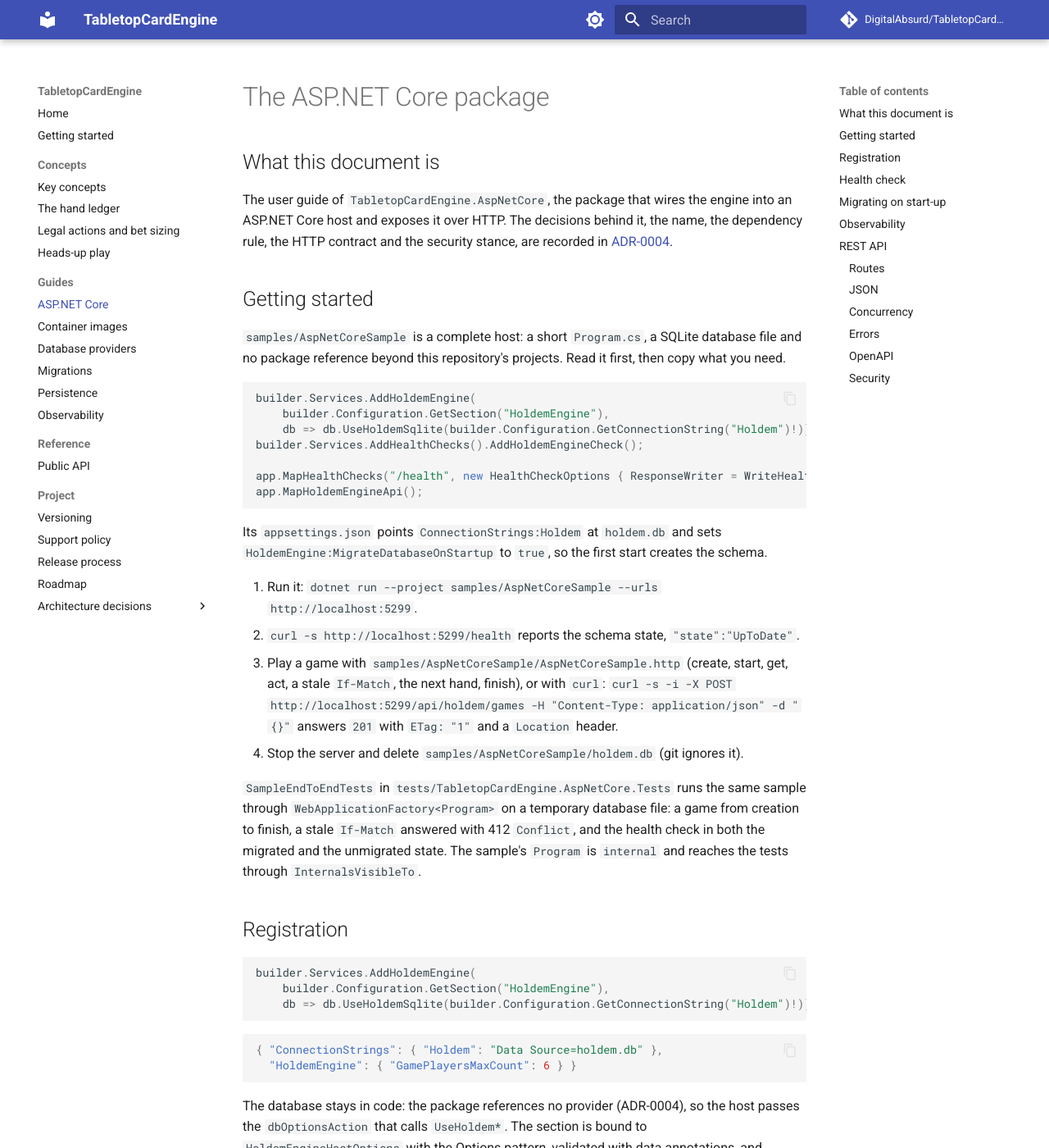
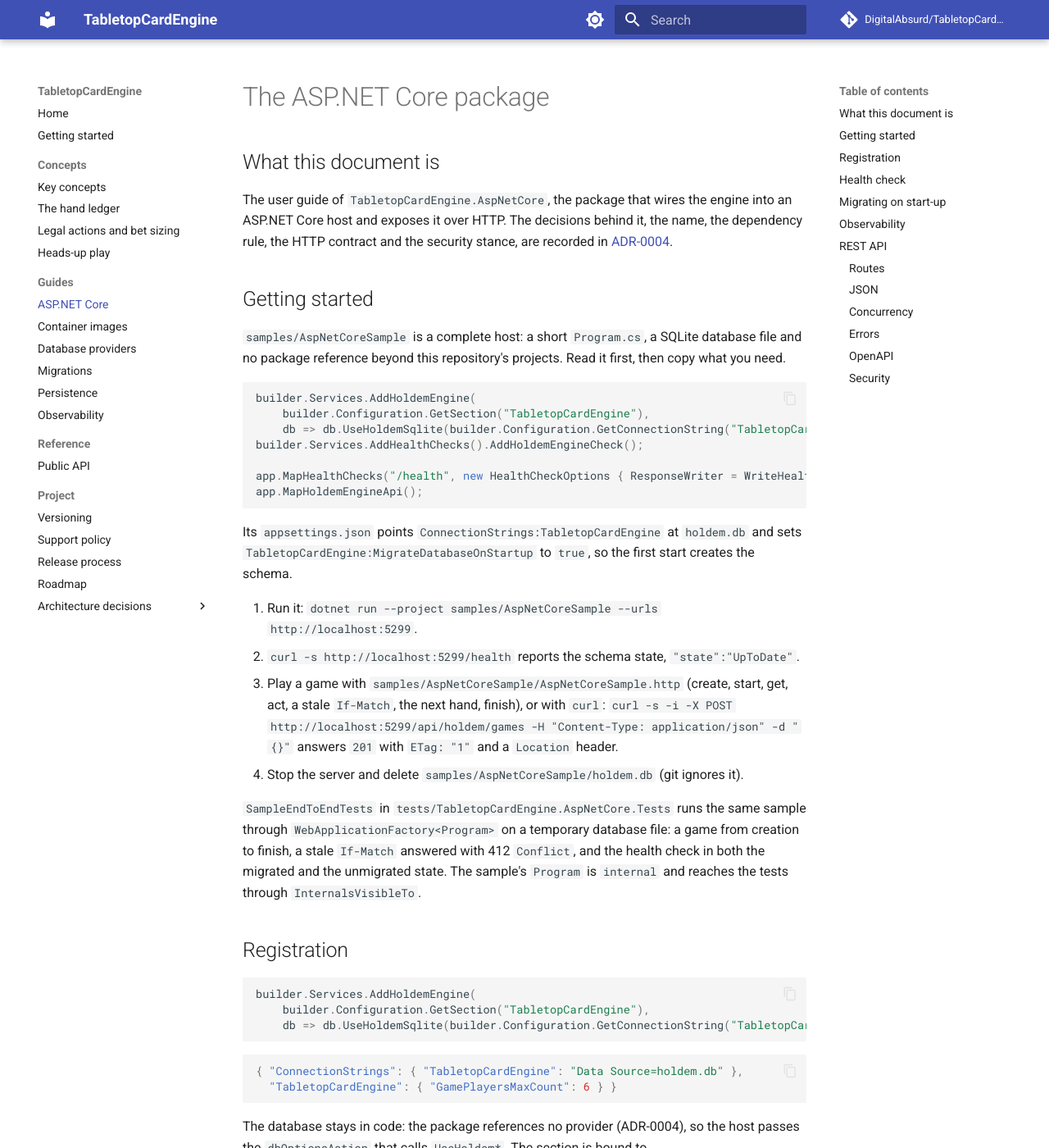
Before and after one commit to DigitalAbsurd/TabletopCardEngine, an MkDocs documentation site: the page built from docs/aspnetcore.md, in a window 1280 px wide and 1400 px high. Shown: the whole window at 82% size. Built offline with MkDocs 1.6.1 and Material for MkDocs 9.7.7, drawn with Linux system fonts in a browser that asks for light colours; comment, search, counter and statistics services are not loaded; some of the changed text lies outside the part shown.

Commit message:
docs(aspnetcore): rename configuration keys to TabletopCardEngine (#406)
Rename HoldemEngine configuration section to TabletopCardEngine and Holdem connection string to TabletopCardEngine throughout samples, documentation, and tests. The section name is an argument the caller passes, so no public API changes.

Co-authored-by: Claude Haiku 4.5 <noreply@anthropic.com>

````diff
--- a/docs/aspnetcore.md
+++ b/docs/aspnetcore.md
@@ -14,16 +14,16 @@ file and no package reference beyond this repository's projects. Read it first,
 
 ```csharp
 builder.Services.AddHoldemEngine(
-    builder.Configuration.GetSection("HoldemEngine"),
-    db => db.UseHoldemSqlite(builder.Configuration.GetConnectionString("Holdem")!));
+    builder.Configuration.GetSection("TabletopCardEngine"),
+    db => db.UseHoldemSqlite(builder.Configuration.GetConnectionString("TabletopCardEngine")!));
 builder.Services.AddHealthChecks().AddHoldemEngineCheck();
 
 app.MapHealthChecks("/health", new HealthCheckOptions { ResponseWriter = WriteHealthJsonAsync });
 app.MapHoldemEngineApi();
 ```
 
-Its `appsettings.json` points `ConnectionStrings:Holdem` at `holdem.db` and sets
-`HoldemEngine:MigrateDatabaseOnStartup` to `true`, so the first start creates the schema.
+Its `appsettings.json` points `ConnectionStrings:TabletopCardEngine` at `holdem.db` and sets
+`TabletopCardEngine:MigrateDatabaseOnStartup` to `true`, so the first start creates the schema.
 
 1. Run it: `dotnet run --project samples/AspNetCoreSample --urls http://localhost:5299`.
 2. `curl -s http://localhost:5299/health` reports the schema state, `"state":"UpToDate"`.
@@ -42,13 +42,13 @@ state. The sample's `Program` is `internal` and reaches the tests through `Inter
 
 ```csharp
 builder.Services.AddHoldemEngine(
-    builder.Configuration.GetSection("HoldemEngine"),
-    db => db.UseHoldemSqlite(builder.Configuration.GetConnectionString("Holdem")!));
+    builder.Configuration.GetSection("TabletopCardEngine"),
+    db => db.UseHoldemSqlite(builder.Configuration.GetConnectionString("TabletopCardEngine")!));
 ```
 
 ```json
-{ "ConnectionStrings": { "Holdem": "Data Source=holdem.db" },
-  "HoldemEngine": { "GamePlayersMaxCount": 6 } }
+{ "ConnectionStrings": { "TabletopCardEngine": "Data Source=holdem.db" },
+  "TabletopCardEngine": { "GamePlayersMaxCount": 6 } }
 ```
 
 The database stays in code: the package references no provider (ADR-0004), so the host passes the
@@ -110,12 +110,12 @@ The default response writer of `MapHealthChecks` prints only the status (`Health
 
 ```csharp
 builder.Services.AddHoldemEngine(
-    builder.Configuration.GetSection("HoldemEngine"),
-    db => db.UseHoldemSqlite(builder.Configuration.GetConnectionString("Holdem")!));
+    builder.Configuration.GetSection("TabletopCardEngine"),
+    db => db.UseHoldemSqlite(builder.Configuration.GetConnectionString("TabletopCardEngine")!));
 ```
 
 ```json
-{ "HoldemEngine": { "MigrateDatabaseOnStartup": true } }
+{ "TabletopCardEngine": { "MigrateDatabaseOnStartup": true } }
 ```
 
 When `MigrateDatabaseOnStartup` is set to `true` in the configuration, the engine registers a hosted
````
Also changed, not shown: README.md (+2 -2 lines), docs/concepts/index.md (+1 -1 lines), docs/migrations.md (+3 -3 lines), src/TabletopCardEngine.AspNetCore/README.md (+2 -2 lines), 7 other files.
